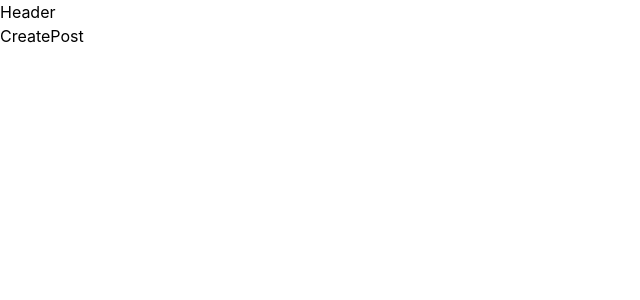
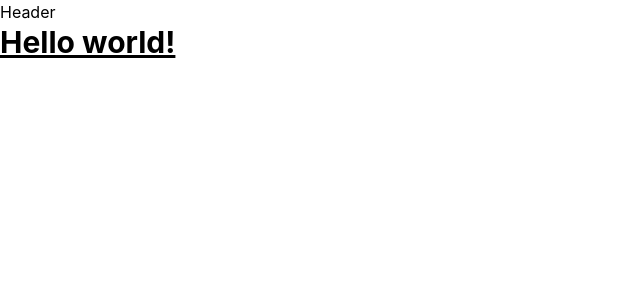
Before and after one commit to Favixx/dalle_clone, a React (Vite) app in the folder client/: page /createpost in a window 1280 px wide. Shown: the top 300 px of the page, without its empty margins (0-640 px from the left). Built offline with nearby package versions, Linux system fonts and the light colour scheme; a web font is replaced by a local one.

Commit message:
tailwind settings

```diff
--- a/client/src/App.tsx
+++ b/client/src/App.tsx
@@ -1,5 +1,5 @@
 import {FC} from 'react'
-import { BrowserRouter, Link, Route, Routes } from 'react-router-dom'
+import { BrowserRouter, Route, Routes } from 'react-router-dom'
 
 // import { logo } from './assets/logo.svg';
 import { Home, CreatePost } from './pages';
--- a/client/src/pages/CreatePost.tsx
+++ b/client/src/pages/CreatePost.tsx
@@ -2,7 +2,9 @@
 
 const CreatePost: FC = () => {
   return (
-    <div>CreatePost</div>
+    <h1 className="text-3xl font-bold underline">
+      Hello world!
+    </h1>
   )
 }
 
--- a/client/tailwind.config.js
+++ b/client/tailwind.config.js
@@ -1,7 +1,9 @@
 /** @type {import('tailwindcss').Config} */
 
 module.exports = {
-  content: ['./src/**/*.{js,jsx}'],
+  content: [
+    "./src/**/*.{js,jsx,ts,tsx}",
+  ],
   theme: {
     extend: {
       screens: {
```
Also changed, not shown: 1 other file (tests, documents, lock files or other folders).
